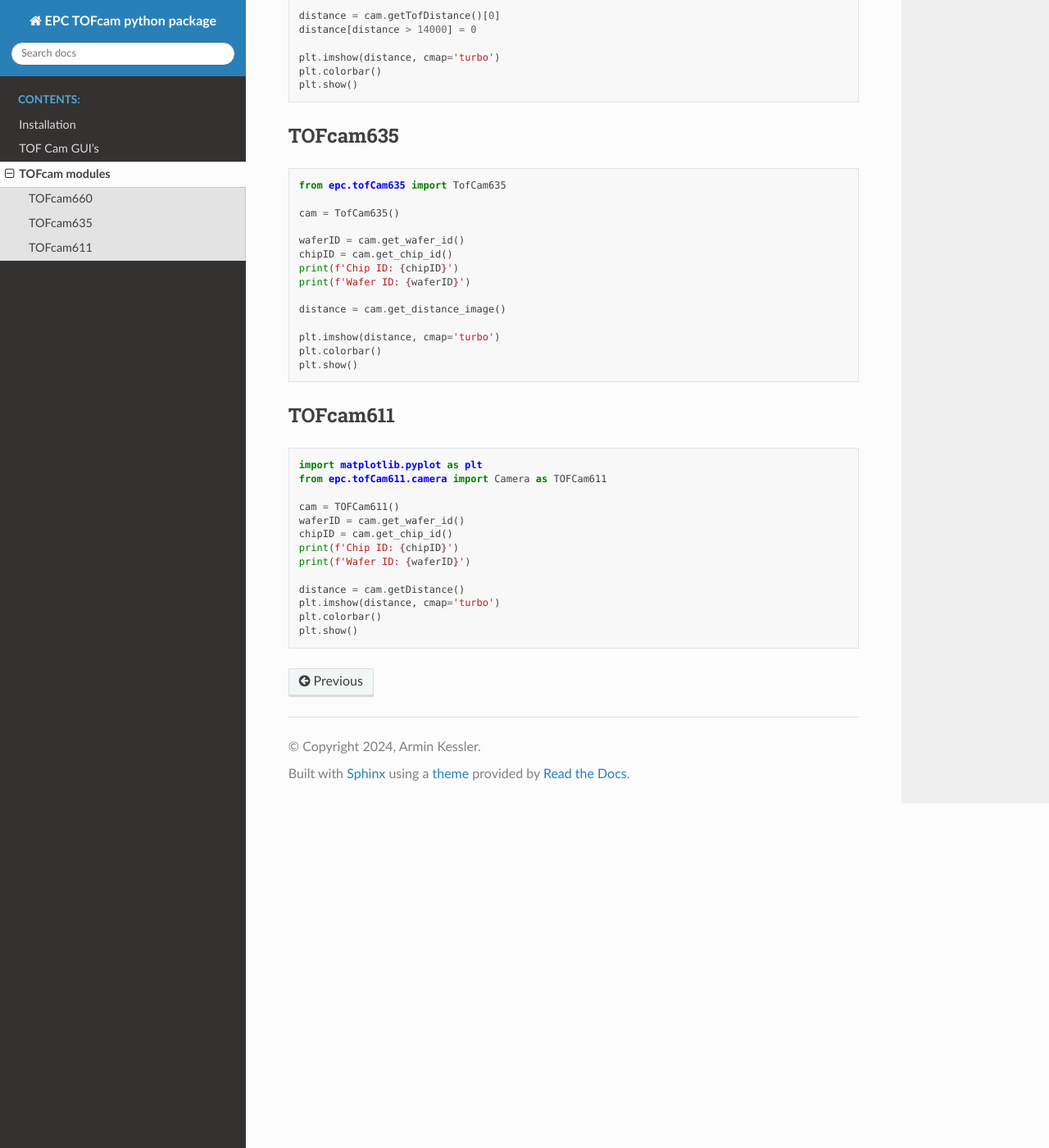
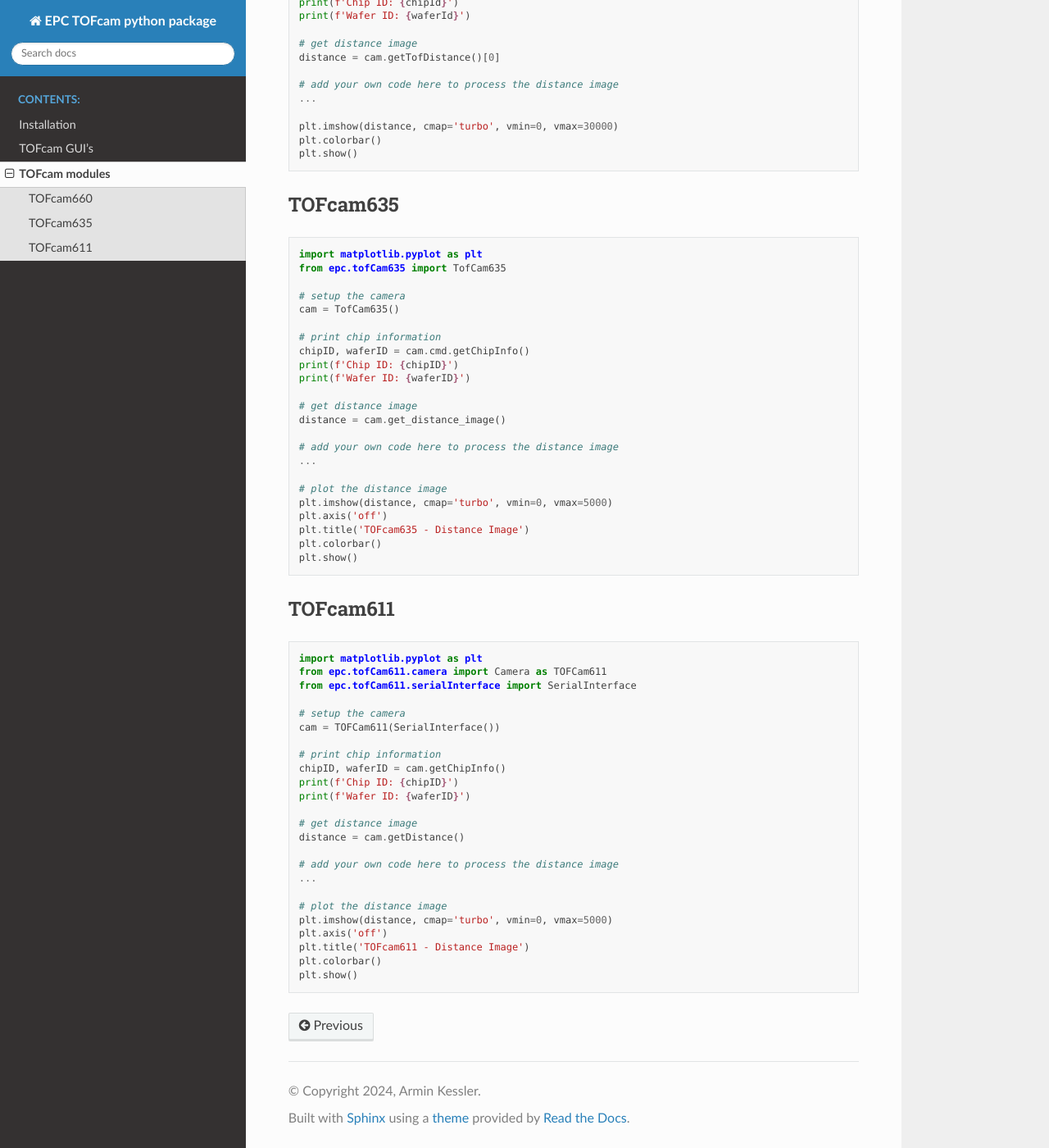
Before and after one commit to espros/epc-tofcam-toolkit, a Sphinx documentation site: the page built from doc/source/tofCam_modules.md, in a window 1280 px wide and 1400 px high, scrolled down 491 px. Shown: the whole window at 82% size. Built offline with Sphinx 7.4.7 and the Read the Docs theme 2.0.0, drawn with Linux system fonts in a browser that asks for light colours; some of the changed text lies outside the part shown.

Commit message:
-implemented improvements from review with cku, ugf and sho. - fixed wrong roi for pointcloud calculations for tofcam635

````diff
--- a/doc/source/index.rst
+++ b/doc/source/index.rst
@@ -3,11 +3,11 @@
    You can adapt this file completely to your liking, but it should at least
    contain the root `toctree` directive.
 
-espros TOF Cam Toolkit
+espros TOFcam Toolkit
 =====================================================
 Introduction
 ------------
-| This package provides a python interface to the espros TOF cameras.
+| This package provides a python interface to the espros TOFcam's.
 | It also provides a simple GUI to visualize the data from the camera.
 
 Currently supported camera modules are:
@@ -16,7 +16,7 @@ Currently supported camera modules are:
    * TOFcam-660
 
 .. image:: images/gui660_pointcloud.png
-   :alt: GUI TOFcam660
+   :alt: GUI-TOFcam660
    :align: center
 
 Compatibility
--- a/doc/source/tofCam_modules.md
+++ b/doc/source/tofCam_modules.md
@@ -9,36 +9,50 @@ import matplotlib.pyplot as plt
 from epc.tofCam660 import Server as TOFCam660
 from epc.tofCam660.epc660 import Epc660Ethernet
 
+# setup the camera
 epc = Epc660Ethernet(ip_address='10.10.31.180')
 cam = TOFCam660(epc)
+
+# print chip information
 chipId = cam.getChipId()
 waferId = cam.getWaferId()
-
 print(f'Chip ID: {chipId}')
 print(f'Wafer ID: {waferId}')
 
+# get distance image
 distance = cam.getTofDistance()[0]
-distance[distance > 14000] = 0
 
-plt.imshow(distance, cmap='turbo')
+# add your own code here to process the distance image
+...
+
+plt.imshow(distance, cmap='turbo', vmin=0, vmax=30000)
 plt.colorbar()
 plt.show()
 ```
 
 ## TOFcam635
 ```python
+import matplotlib.pyplot as plt
 from epc.tofCam635 import TofCam635
 
+# setup the camera
 cam = TofCam635()
 
-waferID = cam.get_wafer_id()
-chipID = cam.get_chip_id()
+# print chip information
+chipID, waferID = cam.cmd.getChipInfo()
 print(f'Chip ID: {chipID}')
 print(f'Wafer ID: {waferID}')
 
+# get distance image
 distance = cam.get_distance_image()
 
-plt.imshow(distance, cmap='turbo')
+# add your own code here to process the distance image
+...
+
+# plot the distance image
+plt.imshow(distance, cmap='turbo', vmin=0, vmax=5000)
+plt.axis('off')
+plt.title('TOFcam635 - Distance Image')
 plt.colorbar()
 plt.show()
 ```
@@ -47,15 +61,26 @@ plt.show()
 ```python
 import matplotlib.pyplot as plt
 from epc.tofCam611.camera import Camera as TOFCam611
+from epc.tofCam611.serialInterface import SerialInterface
 
-cam = TOFCam611()
-waferID = cam.get_wafer_id()
-chipID = cam.get_chip_id()
+# setup the camera
+cam = TOFCam611(SerialInterface())
+
+# print chip information
+chipID, waferID = cam.getChipInfo()
 print(f'Chip ID: {chipID}')
 print(f'Wafer ID: {waferID}')
 
+# get distance image
 distance = cam.getDistance()
-plt.imshow(distance, cmap='turbo')
+
+# add your own code here to process the distance image
+...
+
+# plot the distance image
+plt.imshow(distance, cmap='turbo', vmin=0, vmax=5000)
+plt.axis('off')
+plt.title('TOFcam611 - Distance Image')
 plt.colorbar()
 plt.show()
 ```
--- a/setup.cfg
+++ b/setup.cfg
@@ -29,9 +29,9 @@ where = src
 
 [options.entry_points]
 console_scripts =
-    epc-tofcam660 = epc.tofCam_gui.gui_tofCam660_bridge:main
-    epc-tofcam635 = epc.tofCam_gui.gui_tofCam635_bridge:main
-    epc-tofcam611 = epc.tofCam_gui.gui_tofCam611_bridge:main
+    tofcam660 = epc.tofCam_gui.gui_tofCam660_bridge:main
+    tofcam635 = epc.tofCam_gui.gui_tofCam635_bridge:main
+    tofcam611 = epc.tofCam_gui.gui_tofCam611_bridge:main
 
 [build_sphinx]
 source-dir = doc/source
````
Also changed, not shown: doc/source/gui_instructions.md (+13 -13 lines), doc/source/install_instructions.md (+3 -3 lines), 12 other files.
